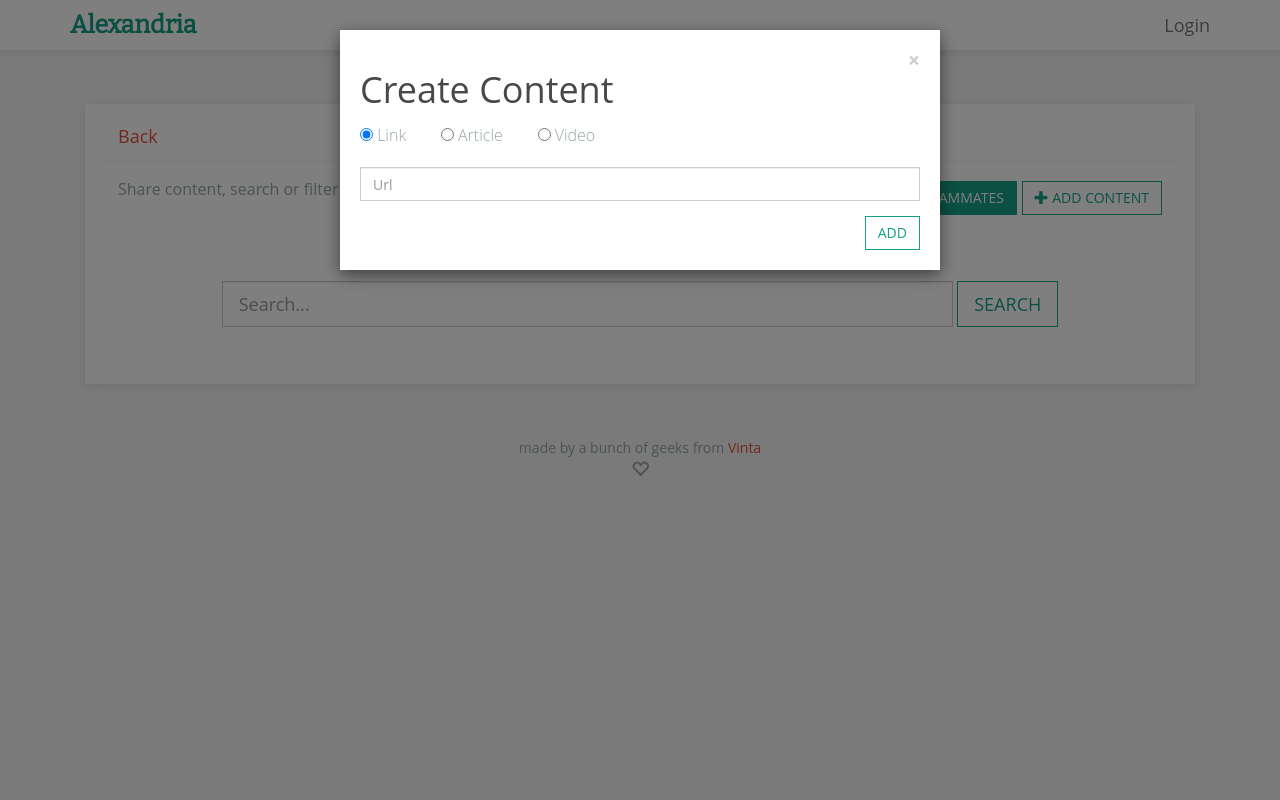
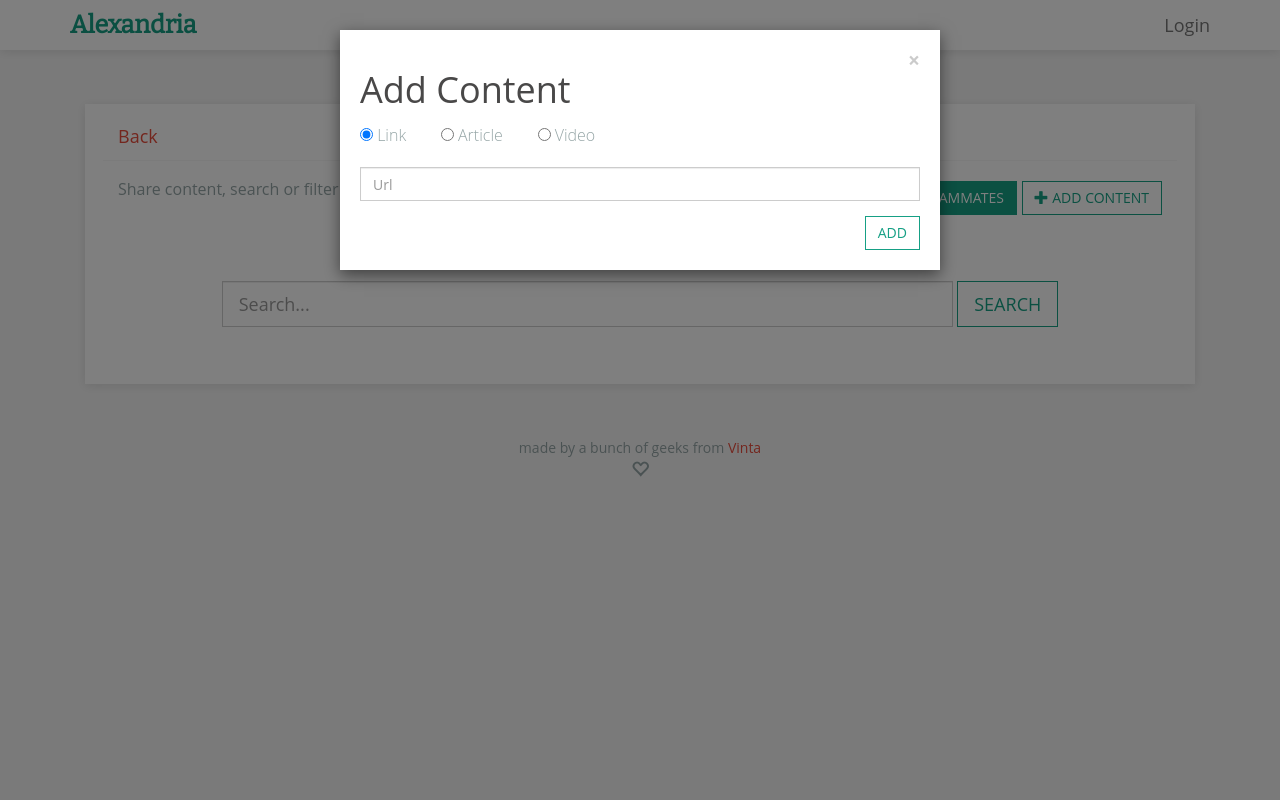
Before and after one commit to vintasoftware/hackathon, a Django app: template groups/templates/links_list.html in a window 1280 px wide, after a click on "ADD CONTENT". Run offline with Django 3.2, Linux system fonts and the light colour scheme; the template is opened without the code that fills it, so the values that code supplies are empty; some libraries are stand-ins or nearby versions.

Commit message:
Changed message

```diff
--- a/groups/templates/links_list.html
+++ b/groups/templates/links_list.html
@@ -9,7 +9,7 @@
     <div class="modal-content">
       <div class="modal-body">
         <button type="button" class="close" data-dismiss="modal" aria-label="Close"><span aria-hidden="true">&times;</span></button>
-        <h1>Create Content</h1>
+        <h1>Add Content</h1>
         <form id="add-group-form" action="{% url 'groups:create_link' group_id=group.pk %}" method="POST">
           {% csrf_token %}
           <div class="form-group">
```
